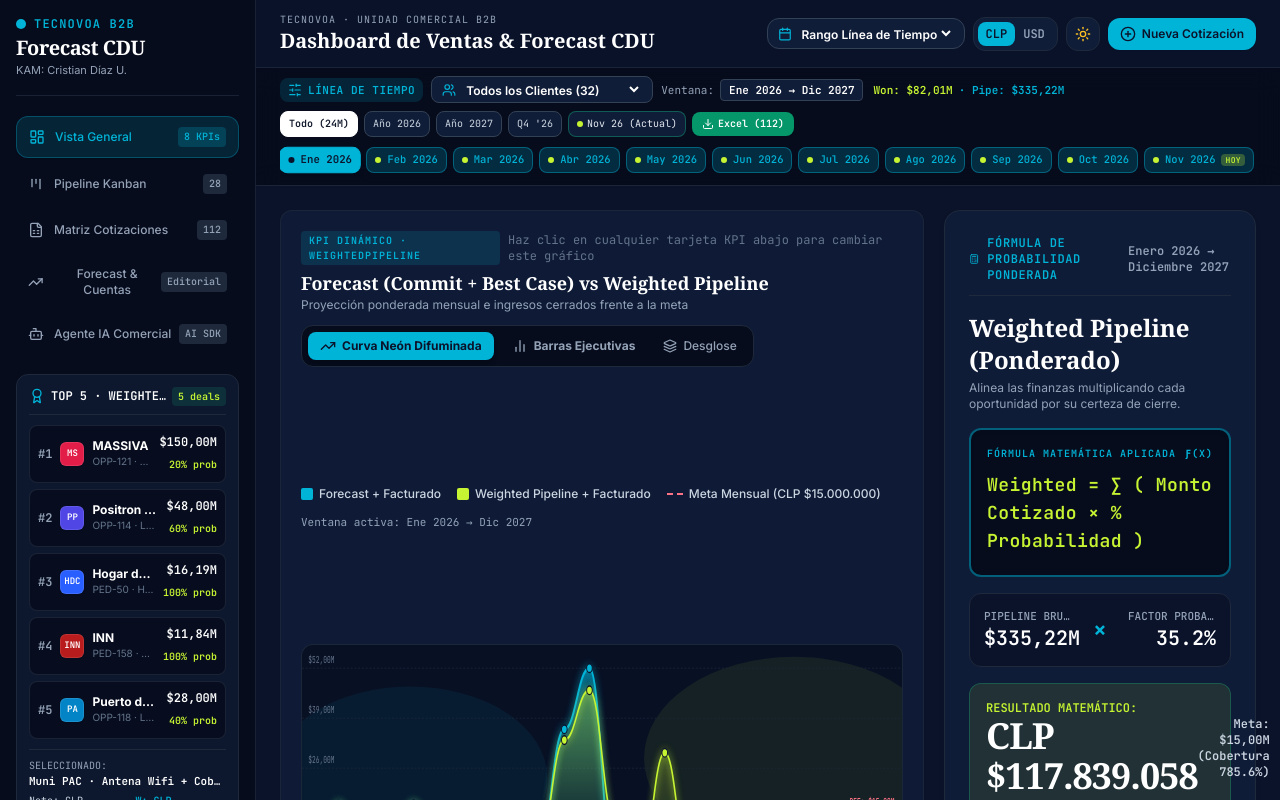
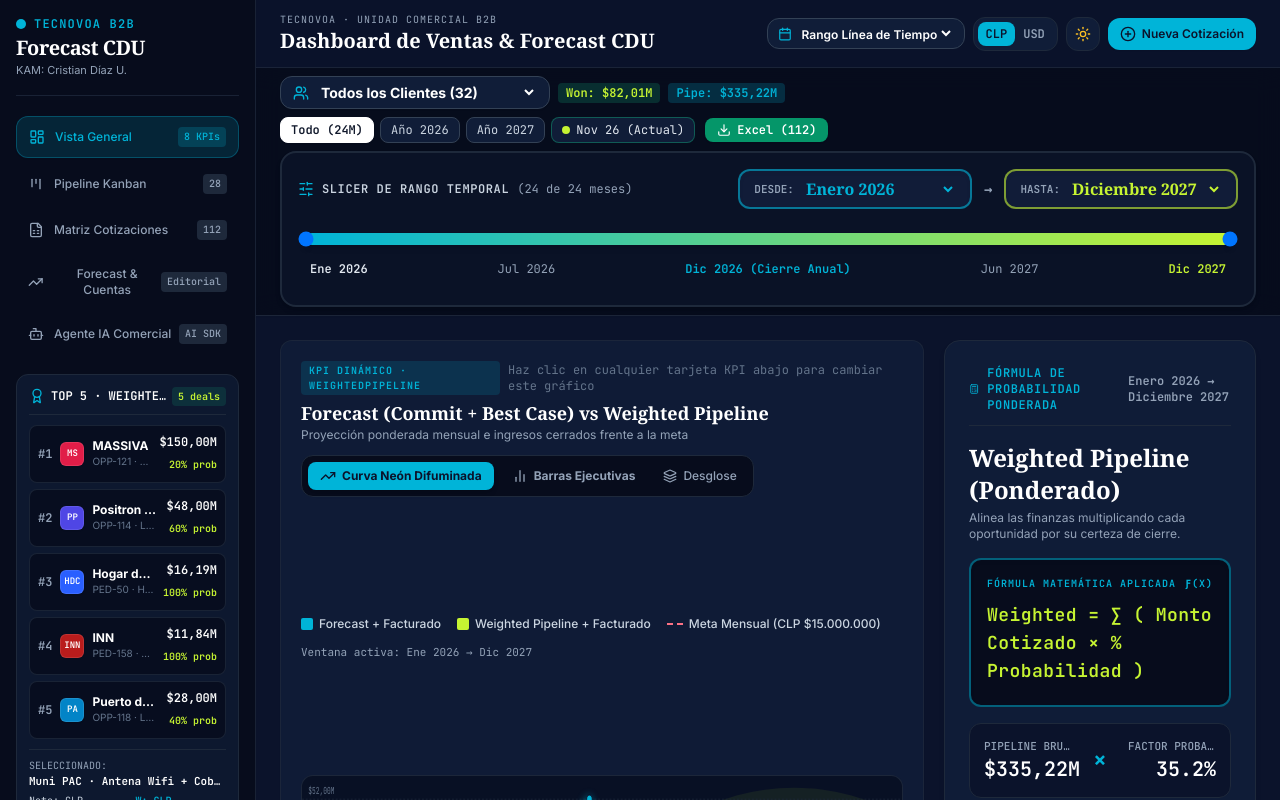
Before and after one commit to crdiazu/pipelineCDU, a React (Vite) app: page / in a window 1280 px wide. Shown: the top 800 px of the page. Built offline with nearby package versions, Linux system fonts and the light colour scheme.

Commit message:
feat: slicer estilo Power BI con cajas Desde-Hasta y deslizador dual sin botones repetidos

```diff
--- a/src/components/PersistentTimeline.tsx
+++ b/src/components/PersistentTimeline.tsx
@@ -5,10 +5,9 @@ import {
   Calendar,
   Sparkles,
   Download,
-  CheckCircle2,
-  TrendingUp,
   Users,
   X,
+  ChevronDown,
 } from 'lucide-react';
 import { MonthlySummary } from '../utils/kpi';
 import { CurrencyCode, formatCurrency } from '../data/pipeline';
@@ -58,19 +57,19 @@ export const PersistentTimeline: React.FC<PersistentTimelineProps> = ({
   exchangeRate,
   totalDeals,
 }) => {
-  const safeStart = Math.max(0, Math.min(rangeStartIdx, monthlySeries.length - 1));
-  const safeEnd = Math.max(safeStart, Math.min(rangeEndIdx, monthlySeries.length - 1));
+  const maxIdx = Math.max(1, monthlySeries.length - 1);
+  const safeStart = Math.max(0, Math.min(rangeStartIdx, maxIdx));
+  const safeEnd = Math.max(safeStart, Math.min(rangeEndIdx, maxIdx));
 
   // Determine indices for quick presets
   const idxJan2026 = monthlySeries.findIndex((m) => m.month === 'Enero 2026');
   const idxDec2026 = monthlySeries.findIndex((m) => m.month === 'Diciembre 2026');
-  const idxOct2026 = monthlySeries.findIndex((m) => m.month === 'Octubre 2026');
-  const idxNov2026 = monthlySeries.findIndex((m) => m.month === 'Noviembre 2026');
   const idxJan2027 = monthlySeries.findIndex((m) => m.month === 'Enero 2027');
   const idxDec2027 = monthlySeries.findIndex((m) => m.month === 'Diciembre 2027');
+  const idxNov2026 = monthlySeries.findIndex((m) => m.month === 'Noviembre 2026');
 
   const isFullRange =
-    selectedPeriod === 'Todos' && safeStart === 0 && safeEnd === monthlySeries.length - 1;
+    selectedPeriod === 'Todos' && safeStart === 0 && safeEnd === maxIdx;
   const isYear2026 =
     selectedPeriod === 'Todos' &&
     safeStart === (idxJan2026 >= 0 ? idxJan2026 : 0) &&
@@ -78,19 +77,8 @@ export const PersistentTimeline: React.FC<PersistentTimelineProps> = ({
   const isYear2027 =
     selectedPeriod === 'Todos' &&
     safeStart === (idxJan2027 >= 0 ? idxJan2027 : safeStart) &&
-    safeEnd === (idxDec2027 >= 0 ? idxDec2027 : monthlySeries.length - 1);
-  const isQ4 =
-    selectedPeriod === 'Todos' &&
-    safeStart === (idxOct2026 >= 0 ? idxOct2026 : safeStart) &&
-    safeEnd === (idxDec2026 >= 0 ? idxDec2026 : safeEnd);
+    safeEnd === (idxDec2027 >= 0 ? idxDec2027 : maxIdx);
   const isNovCurrent = selectedPeriod === 'Noviembre 2026';
-
-  const currentWindowLabel =
-    selectedPeriod !== 'Todos'
-      ? selectedPeriod
-      : `${formatShortMonth(monthlySeries[safeStart]?.month || '')} → ${formatShortMonth(
-          monthlySeries[safeEnd]?.month || ''
-        )}`;
 
   // Calculate sum of closedWon and pipeline in the active window
   const activeWindowMetrics = React.useMemo(() => {
@@ -115,27 +103,25 @@ export const PersistentTimeline: React.FC<PersistentTimelineProps> = ({
 
   const fmt = (v: number) => formatCurrency(v, currency, exchangeRate, true);
 
+  // Percentages for the dual slider track
+  const leftPct = (safeStart / maxIdx) * 100;
+  const rightPct = (safeEnd / maxIdx) * 100;
+  const widthPct = Math.max(1, rightPct - leftPct);
+
   return (
     <div className="sticky top-[53px] sm:top-[57px] z-20 backdrop-blur-md bg-[#FFFDF8]/95 dark:bg-[#070C1C]/95 border-b border-[#DDD4C5] dark:border-slate-800/90 px-3 sm:px-6 py-2 shadow-sm transition-colors">
-      <div className="flex flex-col gap-2">
-        {/* Top Control Bar: Title, Client Filter, Window Indicator & Quick Presets */}
+      <div className="flex flex-col gap-2 max-w-[1600px] mx-auto">
+        {/* Top Mini Navigation Bar: Client Filter, Presets & Excel Download */}
         <div className="flex flex-wrap items-center justify-between gap-2 text-xs">
-          {/* Left: Indicator, Window & Global Client Filter */}
+          {/* Left: Client Filter & Summary */}
           <div className="flex flex-wrap items-center gap-2">
-            <div className="flex items-center gap-1.5 px-2 py-1 rounded-lg bg-[#2A5FFF]/10 text-[#2A5FFF] dark:bg-[#00B4D8]/15 dark:text-[#00B4D8] font-semibold">
-              <SlidersHorizontal className="w-3.5 h-3.5" />
-              <span className="text-[11px] font-mono uppercase tracking-wider hidden sm:inline">
-                Línea de Tiempo
-              </span>
-            </div>
-
             {/* Client Filter Dropdown */}
-            <div className="flex items-center gap-1.5 bg-slate-100 dark:bg-[#101D38] px-2.5 py-1 rounded-lg border border-slate-300 dark:border-slate-700">
-              <Users className="w-3.5 h-3.5 text-[#2A5FFF] dark:text-[#00B4D8] shrink-0" />
+            <div className="flex items-center gap-2 bg-white dark:bg-[#101D38] px-3 py-1.5 rounded-xl border border-slate-300 dark:border-slate-700 shadow-sm">
+              <Users className="w-4 h-4 text-[#2A5FFF] dark:text-[#00B4D8] shrink-0" />
               <select
                 value={selectedClient}
                 onChange={(e) => onSelectClient(e.target.value)}
-                className="bg-transparent font-sans font-semibold text-xs text-slate-900 dark:text-white focus:outline-none cursor-pointer max-w-[130px] sm:max-w-[180px] truncate"
+                className="bg-transparent font-sans font-bold text-xs sm:text-sm text-slate-900 dark:text-white focus:outline-none cursor-pointer max-w-[160px] sm:max-w-[220px] truncate"
               >
                 <option value="Todos" className="bg-white dark:bg-[#0B132B] text-slate-900 dark:text-white">
                   Todos los Clientes ({clientList.length})
@@ -157,44 +143,39 @@ export const PersistentTimeline: React.FC<PersistentTimelineProps> = ({
                   title="Limpiar filtro de cliente"
                   className="p-0.5 rounded text-slate-400 hover:text-rose-500"
                 >
-                  <X className="w-3.5 h-3.5" />
+                  <X className="w-4 h-4" />
                 </button>
               )}
             </div>
 
-            {/* Window Indicator */}
-            <div className="flex items-center gap-1.5 font-mono text-[11px]">
-              <span className="text-slate-400 hidden md:inline">Ventana:</span>
-              <span className="font-bold text-slate-900 dark:text-white px-2 py-0.5 rounded bg-slate-200/70 dark:bg-[#101D38] border border-slate-300/60 dark:border-slate-700">
-                {currentWindowLabel}
-              </span>
-              <span className="text-emerald-700 dark:text-[#C6F432] font-semibold hidden lg:inline ml-1">
+            {/* Metrics in Active Range */}
+            <div className="flex items-center gap-2 font-mono text-xs">
+              <span className="text-emerald-700 dark:text-[#C6F432] font-bold px-2 py-0.5 rounded bg-emerald-500/10 dark:bg-emerald-500/20">
                 Won: {fmt(activeWindowMetrics.won)}
               </span>
               {activeWindowMetrics.pipe > 0 && (
-                <span className="text-[#2A5FFF] dark:text-[#00B4D8] font-semibold hidden lg:inline">
-                  · Pipe: {fmt(activeWindowMetrics.pipe)}
+                <span className="text-[#2A5FFF] dark:text-[#00B4D8] font-bold px-2 py-0.5 rounded bg-[#2A5FFF]/10 dark:bg-[#00B4D8]/20 hidden sm:inline">
+                  Pipe: {fmt(activeWindowMetrics.pipe)}
                 </span>
               )}
             </div>
           </div>
 
-          {/* Right: Presets & Excel Download */}
+          {/* Right: Quick Range Presets & Excel Download */}
           <div className="flex flex-wrap items-center gap-1.5">
-            {/* Presets */}
             <button
               type="button"
               onClick={() => {
                 onSelectPeriod('Todos');
-                onRangeChange(0, monthlySeries.length - 1);
+                onRangeChange(0, maxIdx);
               }}
-              className={`px-2 py-1 rounded-lg text-[10px] font-mono transition border ${
+              className={`px-2.5 py-1 rounded-lg text-xs font-mono transition border ${
                 isFullRange
-                  ? 'bg-slate-900 text-white border-slate-900 dark:bg-white dark:text-slate-900 dark:border-white font-bold'
+                  ? 'bg-slate-900 text-white border-slate-900 dark:bg-white dark:text-slate-900 dark:border-white font-bold shadow-sm'
                   : 'bg-white text-slate-600 border-slate-200 hover:border-slate-400 dark:bg-[#101D38] dark:text-slate-300 dark:border-slate-700'
               }`}
             >
-              Todo ({monthlySeries.length}M)
+              Todo (24M)
             </button>
 
             {idxJan2026 >= 0 && idxDec2026 >= 0 && (
@@ -204,9 +185,9 @@ export const PersistentTimeline: React.FC<PersistentTimelineProps> = ({
                   onSelectPeriod('Todos');
                   onRangeChange(idxJan2026, idxDec2026);
                 }}
-                className={`px-2 py-1 rounded-lg text-[10px] font-mono transition border ${
+                className={`px-2.5 py-1 rounded-lg text-xs font-mono transition border ${
                   isYear2026
-                    ? 'bg-[#2A5FFF] text-white border-[#2A5FFF] dark:bg-[#00B4D8] dark:text-[#0B132B] font-bold'
+                    ? 'bg-[#2A5FFF] text-white border-[#2A5FFF] dark:bg-[#00B4D8] dark:text-[#0B132B] font-bold shadow-sm'
                     : 'bg-white text-slate-600 border-slate-200 hover:border-slate-400 dark:bg-[#101D38] dark:text-slate-300 dark:border-slate-700'
                 }`}
               >
@@ -219,32 +200,15 @@ export const PersistentTimeline: React.FC<PersistentTimelineProps> = ({
                 type="button"
                 onClick={() => {
                   onSelectPeriod('Todos');
-                  onRangeChange(idxJan2027, idxDec2027 >= 0 ? idxDec2027 : monthlySeries.length - 1);
+                  onRangeChange(idxJan2027, idxDec2027 >= 0 ? idxDec2027 : maxIdx);
                 }}
-                className={`px-2 py-1 rounded-lg text-[10px] font-mono transition border ${
+                className={`px-2.5 py-1 rounded-lg text-xs font-mono transition border ${
                   isYear2027
-                    ? 'bg-[#2A5FFF] text-white border-[#2A5FFF] dark:bg-[#00B4D8] dark:text-[#0B132B] font-bold'
+                    ? 'bg-[#2A5FFF] text-white border-[#2A5FFF] dark:bg-[#00B4D8] dark:text-[#0B132B] font-bold shadow-sm'
                     : 'bg-white text-slate-600 border-slate-200 hover:border-slate-400 dark:bg-[#101D38] dark:text-slate-300 dark:border-slate-700'
                 }`}
               >
                 Año 2027
-              </button>
-            )}
-
-            {idxOct2026 >= 0 && idxDec2026 >= 0 && (
-              <button
-                type="button"
-                onClick={() => {
-                  onSelectPeriod('Todos');
-                  onRangeChange(idxOct2026, idxDec2026);
-                }}
-                className={`px-2 py-1 rounded-lg text-[10px] font-mono transition border hidden md:inline-block ${
-                  isQ4
-                    ? 'bg-[#2A5FFF] text-white border-[#2A5FFF] dark:bg-[#00B4D8] dark:text-[#0B132B] font-bold'
-                    : 'bg-white text-slate-600 border-slate-200 hover:border-slate-400 dark:bg-[#101D38] dark:text-slate-300 dark:border-slate-700'
-                }`}
-              >
-                Q4 '26
               </button>
             )}
 
@@ -254,13 +218,13 @@ export const PersistentTimeline: React.FC<PersistentTimelineProps> = ({
                 onSelectPeriod('Noviembre 2026');
                 if (idxNov2026 >= 0) onRangeChange(idxNov2026, idxNov2026);
               }}
-              className={`px-2 py-1 rounded-lg text-[10px] font-mono transition border flex items-center gap-1 ${
+              className={`px-2.5 py-1 rounded-lg text-xs font-mono transition border flex items-center gap-1.5 ${
                 isNovCurrent
                   ? 'bg-emerald-600 text-white border-emerald-600 dark:bg-[#C6F432] dark:text-[#0B132B] dark:border-[#C6F432] font-bold shadow-sm'
                   : 'bg-white text-slate-700 border-emerald-500/40 hover:border-emerald-500 dark:bg-[#101D38] dark:text-slate-200 dark:border-emerald-500/40'
               }`}
             >
-              <span className="w-1.5 h-1.5 rounded-full bg-emerald-500 dark:bg-[#C6F432] animate-pulse" />
+              <span className="w-2 h-2 rounded-full bg-emerald-500 dark:bg-[#C6F432] animate-pulse" />
               Nov 26 (Actual)
             </button>
 
@@ -269,90 +233,145 @@ export const PersistentTimeline: React.FC<PersistentTimelineProps> = ({
               href="./CDU%20Pipeline%20Forecast%20-%20REPARADO.xlsx"
               download="CDU Pipeline Forecast - REPARADO.xlsx"
               title="Descargar libro maestro Excel (.xlsx) con 112 negocios y fórmulas nativas"
-              className="inline-flex items-center gap-1 px-2.5 py-1 rounded-lg text-[10px] font-mono font-semibold bg-emerald-600 hover:bg-emerald-700 text-white transition shadow-sm"
+              className="inline-flex items-center gap-1.5 px-3 py-1 rounded-lg text-xs font-mono font-bold bg-emerald-600 hover:bg-emerald-700 text-white transition shadow-sm ml-1"
             >
-              <Download className="w-3 h-3" />
+              <Download className="w-3.5 h-3.5" />
               <span>Excel ({totalDeals})</span>
             </a>
           </div>
         </div>
 
-        {/* Bottom Track: All 24 Monthly Pill Buttons (Horizontal Flex / Scroll) */}
-        <div className="flex items-center gap-1 sm:gap-1.5 overflow-x-auto pb-1 pt-0.5 no-scrollbar scroll-smooth">
-          {monthlySeries.map((m, idx) => {
-            const isSingleSelected = selectedPeriod === m.month;
-            const inRange =
-              selectedPeriod === 'Todos' ? idx >= safeStart && idx <= safeEnd : isSingleSelected;
-            const isBoundary =
-              selectedPeriod === 'Todos' ? idx === safeStart || idx === safeEnd : isSingleSelected;
-            const isCurrentMonth = m.month === 'Noviembre 2026';
-            const hasActivity = m.closedWon > 0 || m.pipelineOpen > 0;
+        {/* POWER BI SLICER CARD (Réplica exacta visual de Slicer Power BI con Cajas Desde/Hasta + Deslizador Dual) */}
+        <div className="p-3 sm:p-4 rounded-2xl bg-white/95 dark:bg-[#0A1226] border-2 border-slate-200 dark:border-slate-800 shadow-md">
+          {/* Slicer Header & Range Display Boxes (Exact Power BI Style) */}
+          <div className="flex flex-col sm:flex-row sm:items-center justify-between gap-3 mb-3">
+            <div className="flex items-center gap-2">
+              <SlidersHorizontal className="w-4 h-4 text-[#2A5FFF] dark:text-[#00B4D8]" />
+              <span className="text-xs font-mono font-bold uppercase tracking-wider text-slate-700 dark:text-slate-300">
+                Slicer de Rango Temporal
+              </span>
+              <span className="text-xs font-mono text-slate-400">
+                ({safeEnd - safeStart + 1} de {monthlySeries.length} meses)
+              </span>
+            </div>
 
-            return (
-              <button
-                key={m.month}
-                type="button"
-                onClick={() => {
-                  if (selectedPeriod === m.month) {
+            {/* Power BI Dual Date Boxes */}
+            <div className="flex items-center gap-3">
+              {/* Box 1: DESDE */}
+              <div className="flex items-center gap-2 bg-slate-50 dark:bg-[#111C38] border-2 border-[#2A5FFF]/50 dark:border-[#00B4D8]/60 px-3.5 py-1.5 rounded-xl shadow-inner">
+                <span className="text-[11px] font-mono uppercase text-slate-500 dark:text-slate-400 font-bold">
+                  Desde:
+                </span>
+                <select
+                  value={safeStart}
+                  onChange={(e) => {
+                    const val = Number(e.target.value);
                     onSelectPeriod('Todos');
-                    onRangeChange(0, monthlySeries.length - 1);
-                  } else {
-                    onSelectPeriod(m.month);
-                    onRangeChange(idx, idx);
-                  }
+                    onRangeChange(val, Math.max(val, safeEnd));
+                  }}
+                  className="bg-transparent font-serif font-black text-sm sm:text-base text-slate-900 dark:text-[#00B4D8] focus:outline-none cursor-pointer"
+                >
+                  {monthlySeries.map((m, idx) => (
+                    <option
+                      key={m.month}
+                      value={idx}
+                      disabled={idx > safeEnd}
+                      className="bg-white dark:bg-[#0B132B] text-slate-900 dark:text-white font-sans"
+                    >
+                      {m.month}
+                    </option>
+                  ))}
+                </select>
+              </div>
+
+              <span className="text-slate-400 font-mono font-bold text-sm">→</span>
+
+              {/* Box 2: HASTA */}
+              <div className="flex items-center gap-2 bg-slate-50 dark:bg-[#111C38] border-2 border-emerald-500/50 dark:border-[#C6F432]/60 px-3.5 py-1.5 rounded-xl shadow-inner">
+                <span className="text-[11px] font-mono uppercase text-slate-500 dark:text-slate-400 font-bold">
+                  Hasta:
+                </span>
+                <select
+                  value={safeEnd}
+                  onChange={(e) => {
+                    const val = Number(e.target.value);
+                    onSelectPeriod('Todos');
+                    onRangeChange(Math.min(safeStart, val), val);
+                  }}
+                  className="bg-transparent font-serif font-black text-sm sm:text-base text-slate-900 dark:text-[#C6F432] focus:outline-none cursor-pointer"
+                >
+                  {monthlySeries.map((m, idx) => (
+                    <option
+                      key={m.month}
+                      value={idx}
+                      disabled={idx < safeStart}
+                      className="bg-white dark:bg-[#0B132B] text-slate-900 dark:text-white font-sans"
+                    >
+                      {m.month}
+                    </option>
+                  ))}
+                </select>
+              </div>
+            </div>
+          </div>
+
+          {/* DUAL-THUMB RANGE SLIDER TRACK (Power BI Slider Line with 2 Circular Knobs) */}
+          <div className="relative w-full py-3 px-2">
+            {/* Background Base Bar */}
+            <div className="relative w-full h-3 rounded-full bg-slate-200 dark:bg-slate-800">
+              {/* Highlighted Active Range Segment */}
+              <div
+                style={{
+                  left: `${leftPct}%`,
+                  width: `${widthPct}%`,
                 }}
-                className={`group relative shrink-0 py-1 px-2 sm:px-2 rounded-lg text-[10.5px] font-mono transition-all border text-center flex items-center gap-1.5 ${
-                  isBoundary
-                    ? 'bg-[#2A5FFF] text-white border-[#2A5FFF] dark:bg-[#00B4D8] dark:text-[#0B132B] dark:border-[#00B4D8] font-bold shadow-md scale-[1.02]'
-                    : inRange
-                    ? 'bg-[#2A5FFF]/15 text-[#2A5FFF] border-[#2A5FFF]/40 dark:bg-[#00B4D8]/20 dark:text-[#00B4D8] dark:border-[#00B4D8]/40 font-medium'
-                    : 'bg-white/70 text-slate-500 hover:text-slate-900 border-slate-200 hover:border-slate-300 dark:bg-[#0B132B]/60 dark:text-slate-400 dark:hover:text-white dark:border-slate-800'
-                } ${isCurrentMonth && !inRange ? 'ring-1 ring-emerald-500/50' : ''}`}
-                title={`${m.month} · Won: ${fmt(m.closedWon)} · Pipe: ${fmt(
-                  m.pipelineOpen
-                )} · Clic para filtrar`}
-              >
-                {/* Indicator dots for won and pipeline */}
-                <div className="flex items-center gap-0.5">
-                  {m.closedWon > 0 ? (
-                    <span
-                      className={`w-1.5 h-1.5 rounded-full ${
-                        isBoundary
-                          ? 'bg-white dark:bg-[#0B132B]'
-                          : 'bg-emerald-500 dark:bg-[#C6F432]'
-                      }`}
-                      title={`Facturado: ${fmt(m.closedWon)}`}
-                    />
-                  ) : m.pipelineOpen > 0 ? (
-                    <span
-                      className={`w-1.5 h-1.5 rounded-full ${
-                        isBoundary
-                          ? 'bg-white/80 dark:bg-[#0B132B]/80'
-                          : 'bg-[#2A5FFF] dark:text-[#00B4D8] bg-[#00B4D8]'
-                      }`}
-                      title={`Pipeline abierto: ${fmt(m.pipelineOpen)}`}
-                    />
-                  ) : (
-                    <span className="w-1 h-1 rounded-full bg-slate-300/60 dark:bg-slate-700/60" />
-                  )}
-                </div>
+                className="absolute h-full rounded-full bg-gradient-to-r from-[#2A5FFF] to-[#00B4D8] dark:from-[#00B4D8] dark:to-[#C6F432] shadow-md transition-all"
+              />
+            </div>
 
-                <span>{formatShortMonth(m.month)}</span>
+            {/* Left Thumb Input */}
+            <input
+              type="range"
+              min={0}
+              max={maxIdx}
+              value={safeStart}
+              onChange={(e) => {
+                const val = Math.min(Number(e.target.value), safeEnd);
+                onSelectPeriod('Todos');
+                onRangeChange(val, safeEnd);
+              }}
+              className="absolute left-0 top-3 w-full h-3 appearance-none bg-transparent pointer-events-none cursor-grab active:cursor-grabbing z-20
+              [&::-webkit-slider-thumb]:pointer-events-auto [&::-webkit-slider-thumb]:w-7 [&::-webkit-slider-thumb]:h-7 [&::-webkit-slider-thumb]:rounded-full [&::-webkit-slider-thumb]:bg-white [&::-webkit-slider-thumb]:border-4 [&::-webkit-slider-thumb]:border-[#2A5FFF] dark:[&::-webkit-slider-thumb]:border-[#00B4D8] [&::-webkit-slider-thumb]:shadow-xl hover:[&::-webkit-slider-thumb]:scale-125 transition-transform
+              [&::-moz-range-thumb]:pointer-events-auto [&::-moz-range-thumb]:w-7 [&::-moz-range-thumb]:h-7 [&::-moz-range-thumb]:rounded-full [&::-moz-range-thumb]:bg-white [&::-moz-range-thumb]:border-4 [&::-moz-range-thumb]:border-[#2A5FFF] dark:[&::-moz-range-thumb]:border-[#00B4D8] [&::-moz-range-thumb]:shadow-xl hover:[&::-moz-range-thumb]:scale-125 transition-transform"
+              title={`Desde: ${monthlySeries[safeStart]?.month}`}
+            />
 
-                {isCurrentMonth && (
-                  <span
-                    className={`text-[8px] uppercase tracking-wider px-1 py-0.2 rounded font-bold ${
-                      isBoundary
-                        ? 'bg-white/30 text-white dark:bg-[#0B132B]/30 dark:text-[#0B132B]'
-                        : 'bg-emerald-500/20 text-emerald-700 dark:bg-[#C6F432]/25 dark:text-[#C6F432]'
-                    }`}
-                  >
-                    Hoy
-                  </span>
-                )}
-              </button>
-            );
-          })}
+            {/* Right Thumb Input */}
+            <input
+              type="range"
+              min={0}
+              max={maxIdx}
+              value={safeEnd}
+              onChange={(e) => {
+                const val = Math.max(Number(e.target.value), safeStart);
+                onSelectPeriod('Todos');
+                onRangeChange(safeStart, val);
+              }}
+              className="absolute left-0 top-3 w-full h-3 appearance-none bg-transparent pointer-events-none cursor-grab active:cursor-grabbing z-30
+              [&::-webkit-slider-thumb]:pointer-events-auto [&::-webkit-slider-thumb]:w-7 [&::-webkit-slider-thumb]:h-7 [&::-webkit-slider-thumb]:rounded-full [&::-webkit-slider-thumb]:bg-white [&::-webkit-slider-thumb]:border-4 [&::-webkit-slider-thumb]:border-emerald-600 dark:[&::-webkit-slider-thumb]:border-[#C6F432] [&::-webkit-slider-thumb]:shadow-xl hover:[&::-webkit-slider-thumb]:scale-125 transition-transform
+              [&::-moz-range-thumb]:pointer-events-auto [&::-moz-range-thumb]:w-7 [&::-moz-range-thumb]:h-7 [&::-moz-range-thumb]:rounded-full [&::-moz-range-thumb]:bg-white [&::-moz-range-thumb]:border-4 [&::-moz-range-thumb]:border-emerald-600 dark:[&::-moz-range-thumb]:border-[#C6F432] [&::-moz-range-thumb]:shadow-xl hover:[&::-moz-range-thumb]:scale-125 transition-transform"
+              title={`Hasta: ${monthlySeries[safeEnd]?.month}`}
+            />
+
+            {/* Reference Tick Labels Below the Bar */}
+            <div className="flex justify-between items-center text-[10px] sm:text-xs font-mono text-slate-400 mt-4 px-1 select-none">
+              <span className="font-bold text-slate-700 dark:text-slate-200">Ene 2026</span>
+              <span className="hidden sm:inline">Jul 2026</span>
+              <span className="font-bold text-[#2A5FFF] dark:text-[#00B4D8]">Dic 2026 (Cierre Anual)</span>
+              <span className="hidden sm:inline">Jun 2027</span>
+              <span className="font-bold text-emerald-600 dark:text-[#C6F432]">Dic 2027</span>
+            </div>
+          </div>
         </div>
       </div>
     </div>
```
Also changed, not shown: src/components/KpiMathInspector.tsx (line endings or trailing spaces).
